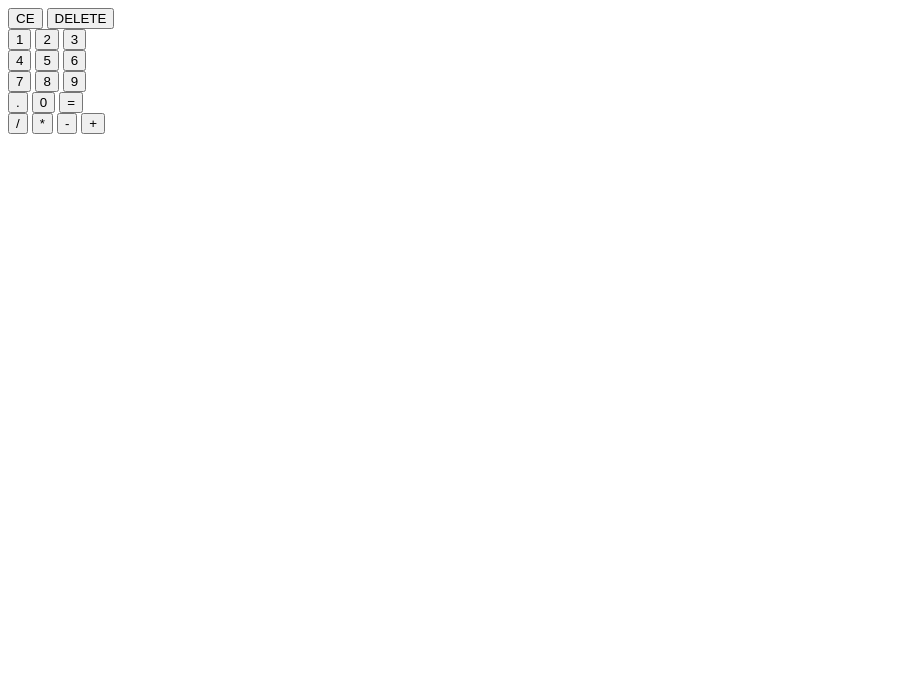
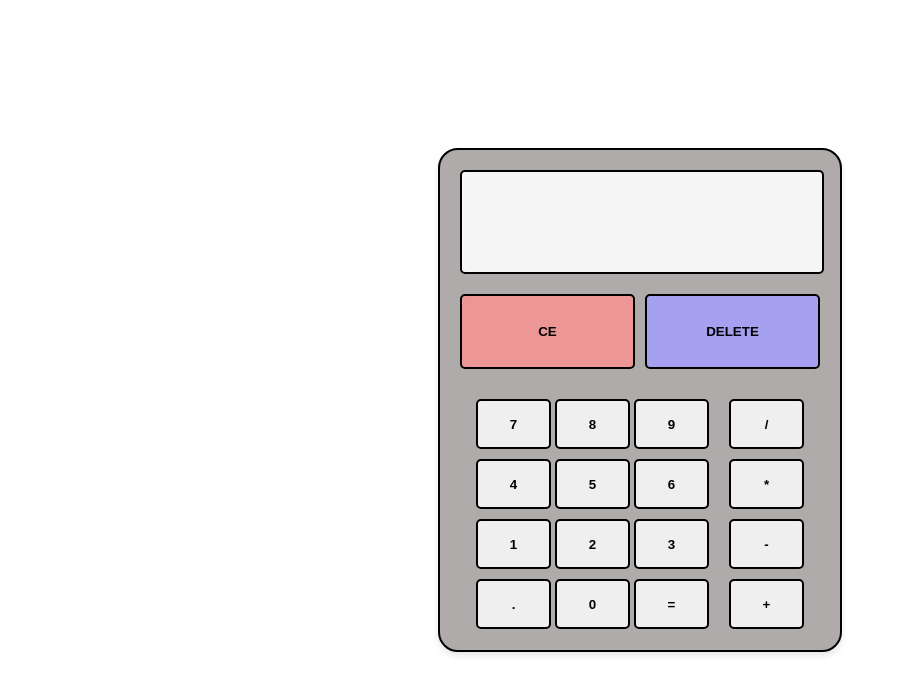
Before and after one commit to Emir-Mnassri/Calculator, a plain HTML site: page index.html in a window 1280 px wide. Shown: the whole page, without its empty margins (0-897 px from the left). Drawn offline with Linux system fonts and the light colour scheme.

Commit message:
Completed the css design.

```diff
--- a/index.html
+++ b/index.html
@@ -3,21 +3,22 @@
 <head>
     <meta charset="UTF-8">
     <meta name="viewport" content="width=device-width, initial-scale=1.0">
-    <title>Document</title>
+    <title>Calculator</title>
+    <link rel="stylesheet" href="./styles/style.css">
 </head>
 <body>
     <div class="calculator">
         <div class="display"></div>
         <div class="clear-section">
-            <button id="clearButton" class="clear-button">CE</button>
-            <button id="deleteButton" class="delete-button">DELETE</button>
+            <button id="clearButton" class="clear-buttons">CE</button>
+            <button id="deleteButton" class="clear-buttons">DELETE</button>
         </div>
         <div class="numbers-operators-section">
             <div class="number-section">
                 <div class="number-row">
-                    <button class="number" id="number">1</button>
-                    <button class="number" id="number">2</button>
-                    <button class="number" id="number">3</button>
+                    <button class="number" id="number">7</button>
+                    <button class="number" id="number">8</button>
+                    <button class="number" id="number">9</button>
                 </div>
                 <div class="number-row">
                     <button class="number" id="number">4</button>
@@ -25,9 +26,9 @@
                     <button class="number" id="number">6</button>
                 </div>
                 <div class="number-row">
-                    <button class="number" id="number">7</button>
-                    <button class="number" id="number">8</button>
-                    <button class="number" id="number">9</button>
+                    <button class="number" id="number">1</button>
+                    <button class="number" id="number">2</button>
+                    <button class="number" id="number">3</button>
                 </div>
                 <div class="number-row">
                     <button class="number" id="floatingPoint">.</button>
--- a/styles/style.css
+++ b/styles/style.css
@@ -0,0 +1,89 @@
+html {
+    margin: 0;
+    padding: 0;
+    height: 100%;
+    display: flex;
+    align-items: center;
+    justify-content: center;
+}
+
+.calculator {
+    border: 2px solid black;
+    border-radius: 20px;
+    height: 500px;
+    width: 400px;
+    background-color: rgb(176, 171, 171);
+    box-shadow: 0 4px 6px rgba(0, 0, 0, 0.1);
+}
+
+.display {
+    margin: 20px;
+    border: 2px solid black;
+    border-radius: 5px;
+    width: 360px;
+    height: 100px;
+    background-color: whitesmoke;
+}
+
+.clear-section {
+    margin: 20px;
+    width: 360px;
+    height: 75px;
+    display: flex;
+    justify-content: space-between;
+}
+
+.clear-buttons {
+    width: 175px;
+    cursor: pointer;
+    border: 2px solid black;
+    border-radius: 5px;
+    font-weight: 700;
+
+}
+#clearButton {
+    background-color: rgb(237, 150, 150);
+}
+#deleteButton {
+    background-color: rgb(165, 160, 240);
+}
+
+.numbers-operators-section {
+    display: flex;
+    flex-direction: row;
+    height: 51%;
+    overflow: hidden;
+    align-items: first baseline;
+    justify-content: center;
+    gap: 20px;
+
+}
+
+.operators {
+    display: flex;
+    flex-direction: column;
+}
+
+.operator {
+    margin-top: 10px;
+    height: 50px;
+    width: 75px;
+    cursor: pointer;
+    border: 2px solid black;
+    border-radius: 5px;
+    font-weight: 700;
+}
+
+.number-row {
+    margin-top: 10px;
+
+}
+
+.number {
+    height: 50px;
+    width: 75px;
+    cursor: pointer;
+    border: 2px solid black;
+    border-radius: 5px;
+    font-weight: 700;
+}
```
